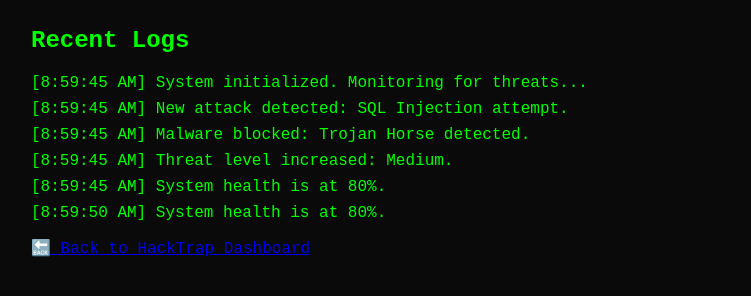
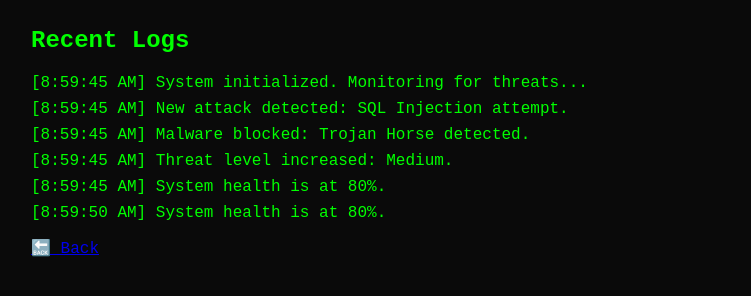
Before and after one commit to Nerdygodess/Hacktrap, a plain HTML site: page logs.html in a window 1280 px wide. Shown: the part 158-454 px from the top of the page, without its empty margins (159-910 px from the left). Drawn offline with Linux system fonts and the light colour scheme.

Commit message:
Update logs.html

```diff
--- a/logs.html
+++ b/logs.html
@@ -22,7 +22,7 @@
         </section>
 
         <footer>
-            <p><a href="index.html">🔙 Back to HackTrap Dashboard</a></p>
+            <p><a href="index.html">🔙 Back</a></p>
 
         </footer>
     </div>
```
